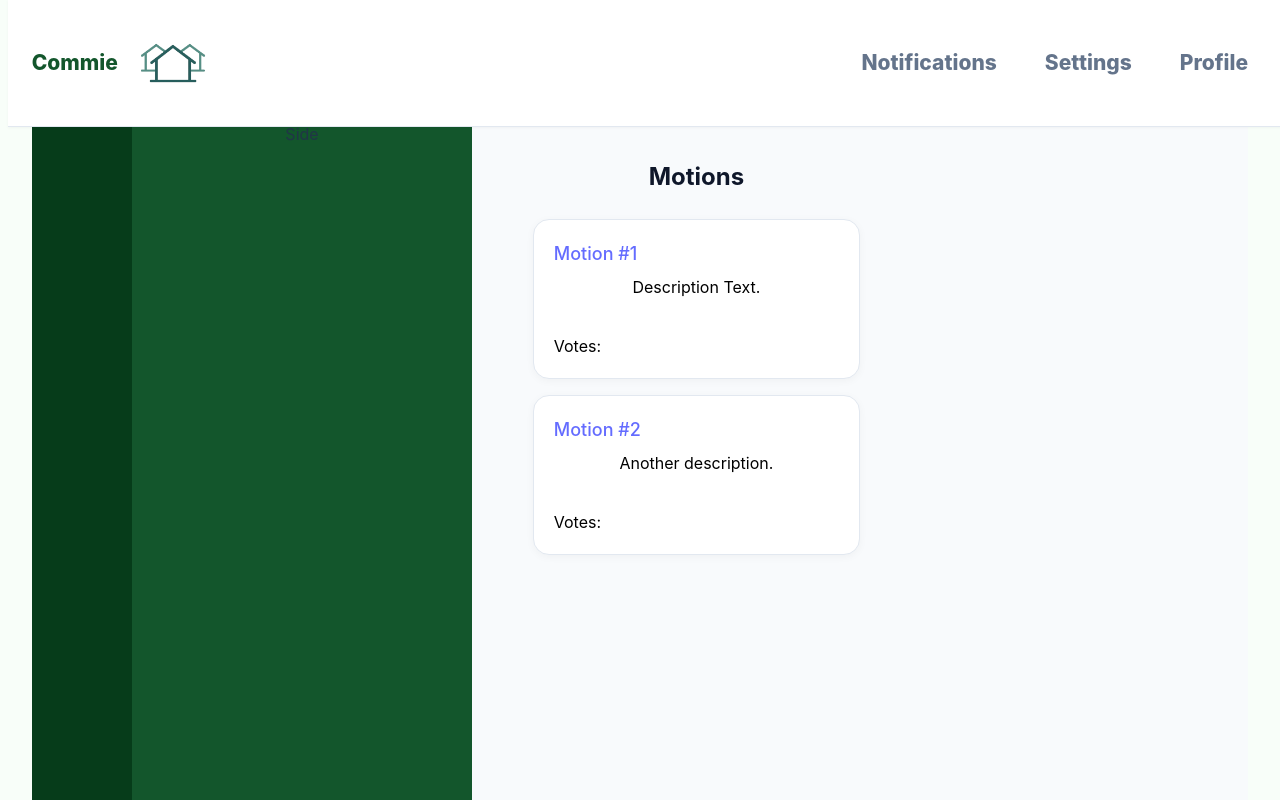
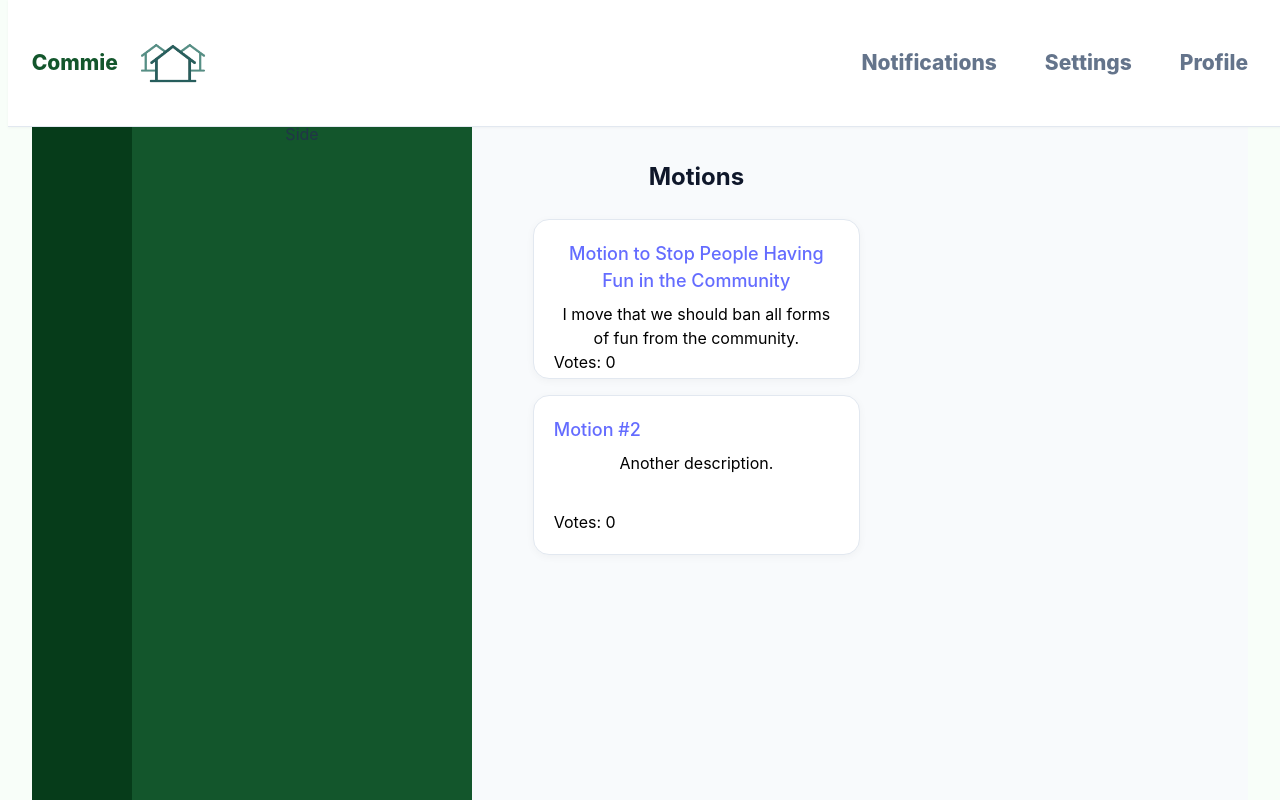
Before and after one commit to benjikib/csci432-web-dev-final-project, a React (Vite) app: page /motions in a window 1280 px wide. Shown: the top 800 px of the page. Built offline with nearby package versions, Linux system fonts and the light colour scheme.

Commit message:
add a new MotionStorage file to hold the data structures for MotionCards.

```diff
--- a/src/components/MotionCard.jsx
+++ b/src/components/MotionCard.jsx
@@ -0,0 +1,26 @@
+import { useNavigate } from "react-router-dom"
+
+function MotionCard({ motion }) {
+    const navigate = useNavigate()
+
+    const handleClick = (e) => {
+        e.preventDefault()
+        navigate(`/motiondetails/${motion.id}`)
+    }
+
+    return (
+        <div className="motion-card">
+            <div className="row1">
+                <a className="title" href="#" onClick={handleClick}>{motion.title}</a>
+            </div>
+            <div className="row2">
+                {motion.description}
+            </div>
+            <div className="row3">
+                Votes: {motion.votes || 0}
+            </div>
+        </div>
+    )
+}
+
+export default MotionCard
--- a/src/components/MotionDetails.jsx
+++ b/src/components/MotionDetails.jsx
@@ -1,5 +1,19 @@
-import { useNavigate } from "react-router-dom"
+import { useParams } from "react-router-dom"
+import { getMotionById } from "./MotionStorage"
+
 function MotionDetails() {
+    const { id } = useParams()
+    const motion = getMotionById(id)
+
+    if (!motion) {
+        return (
+            <main id="main">
+                <div className="details-container">
+                    <div className="details-motion-title">Motion Not Found</div>
+                </div>
+            </main>
+        )
+    }
 
     return (
         <>
@@ -11,17 +25,18 @@ function MotionDetails() {
                     <img src="/logo.png" alt="Logo" className="custom-logo"></img>
                 </div>
                 <div className="details-container">
-                <div className="details-motion-title">Motion to Stop People Having Fun in the Community</div>
+                    <div className="details-motion-title">{motion.title}</div>
                     <div className="details-overview">
                         <div className="details-overview-title">Overview</div>
-                    <div className="details-overview-contents">“I move that we should ban all forms of fun from the community.”</div>
+                        <div className="details-overview-contents">"{motion.description}"</div>
                     </div>
                     <div className="details-overview">
                         <div className="details-description-title">Description</div>
-                    <div className="details-description-contents">"Lorem ipsum dolor sit amet, consectetur adipiscing elit, sed do eiusmod tempor incididunt ut labore et dolore magna aliqua. Ut enim ad minim veniam, quis nostrud exercitation ullamco laboris nisi ut aliquip ex ea commodo consequat. Duis aute irure dolor in reprehenderit in voluptate velit esse cillum dolore eu fugiat nulla pariatur. Excepteur sint occaecat cupidatat non proident, sunt in culpa qui officia deserunt mollit anim id est laborum."</div>
+                        <div className="details-description-contents">"{motion.fullDescription}"</div>
                     </div>
                     <div className="details-overview">
                         <div className="details-description-title">Voting</div>
+                        <div>Current Votes: {motion.votes}</div>
                         <img src="/logo.png" alt="Logo" className="custom-logo"></img>
                     </div>
                 </div>
--- /dev/null
+++ b/src/components/MotionStorage.jsx
@@ -0,0 +1,22 @@
+const motions = [
+    {
+        id: 1,
+        title: "Motion to Stop People Having Fun in the Community",
+        description: "I move that we should ban all forms of fun from the community.",
+        fullDescription: "Lorem ipsum dolor sit amet, consectetur adipiscing elit, sed do eiusmod tempor incididunt ut labore et dolore magna aliqua. Ut enim ad minim veniam, quis nostrud exercitation ullamco laboris nisi ut aliquip ex ea commodo consequat. Duis aute irure dolor in reprehenderit in voluptate velit esse cillum dolore eu fugiat nulla pariatur. Excepteur sint occaecat cupidatat non proident, sunt in culpa qui officia deserunt mollit anim id est laborum.",
+        votes: 0
+    },
+    {
+        id: 2,
+        title: "Motion #2",
+        description: "Another description.",
+        fullDescription: "This is the full description for Motion #2. Lorem ipsum dolor sit amet, consectetur adipiscing elit, sed do eiusmod tempor incididunt ut labore et dolore magna aliqua.",
+        votes: 0
+    }
+]
+
+export const getMotions = () => motions
+
+export const getMotionById = (id) => motions.find(motion => motion.id === parseInt(id))
+
+export default { getMotions, getMotionById }
--- a/src/components/Motions.jsx
+++ b/src/components/Motions.jsx
@@ -1,7 +1,8 @@
-import { useNavigate } from "react-router-dom"
+import MotionCard from "./MotionCard"
+import { getMotions } from "./MotionStorage"
 
 function Motions() {
-    const navigate = useNavigate()
+    const motions = getMotions()
 
   return (
     <>
@@ -10,31 +11,15 @@ function Motions() {
             Side
         </div>
         <div id="motions-container">
-            <div class="motions-section">
-            <h2 class="section-title">Motions</h2>
-            <div class="motions-grid">
-                <div class="motion-card">
-                <div class="row1">
-                    <a class="title" href="" onClick={() => navigate("/motiondetails")}>Motion #1</a>
-                </div>
-                <div class="row2">
-                    Description Text.
-                </div>
-                <div class="row3">
-                    Votes:
-                </div>
-                </div>
-                <div class="motion-card">
-                <div class="row1">
-                    <a class="title" href="" onClick={()=> navigate("/motiondetails")}>Motion #2</a>
-                </div>
-                <div class="row2">
-                    Another description.
-                </div>
-                <div class="row3">
-                    Votes:
-                </div>
-                </div>
+            <div className="motions-section">
+            <h2 className="section-title">Motions</h2>
+            <div className="motions-grid">
+                {motions.map(motion => (
+                    <MotionCard
+                        key={motion.id}
+                        motion={motion}
+                    />
+                ))}
             </div>
             </div>
         </div>
```
Lines whose indentation alone changed are shown as unchanged.
